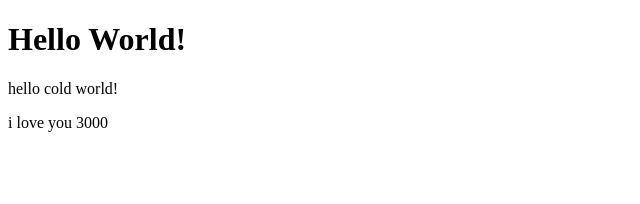
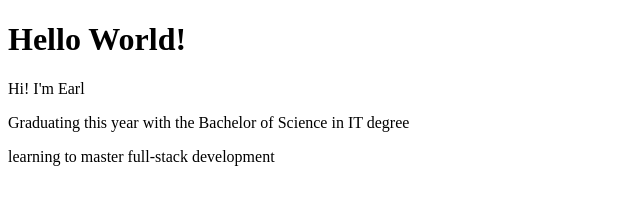
Before and after one commit to errlearn/testrepo, a plain HTML site: page index.html in a window 1280 px wide. Shown: the whole page, without its empty margins (0-640 px from the left). Drawn offline with Linux system fonts and the light colour scheme.

Commit message:
Add three paragraphs.

```diff
--- a/index.html
+++ b/index.html
@@ -3,11 +3,12 @@
 <head>
   <meta charset="UTF-8">
   <meta name="viewport" content="width=device-width, initial-scale=1.0">
-  <title>Demo</title>
+  <title>Lab 1</title>
 </head>
 <body>
   <h1>Hello World!</h1>
-  <p>hello cold world!</p>
-  <p>i love you 3000</p>
+  <p>Hi! I'm Earl</p>
+  <p>Graduating this year with the Bachelor of Science in IT degree</p>
+  <p>learning to master full-stack development</p>
 </body>
 </html>
```
